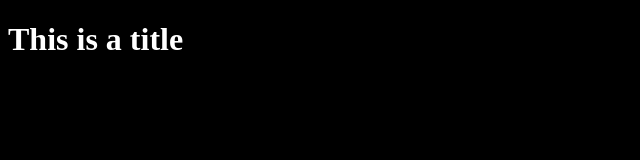
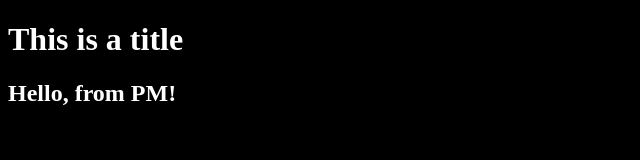
Before and after one commit to MrMartinezCTC/ProjectsDemo, a plain HTML site: page index.html in a window 1280 px wide. Shown: the whole page, without its empty margins (0-640 px from the left). Drawn offline with Linux system fonts and the light colour scheme.

Commit message:
added a greeting as an h2

```diff
--- a/index.html
+++ b/index.html
@@ -15,5 +15,6 @@
 <body>
 
     <h1>This is a title</h1>
+    <h2>Hello, from PM!</h2>
 </body>
 </html>
```
